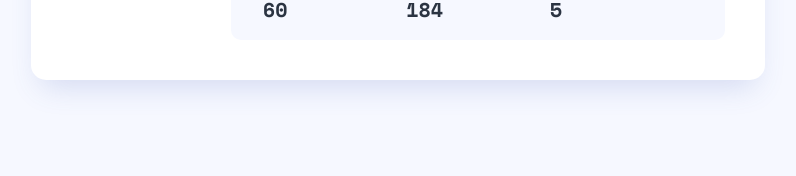
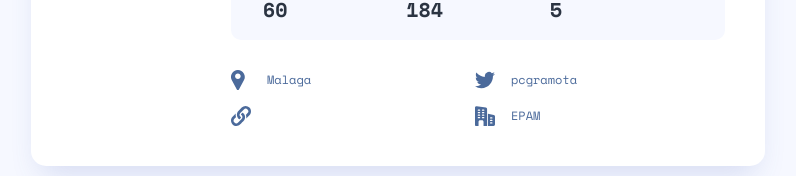
Before and after one commit to hil1ch/developer-finder-ts, a React (Create React App) app: page / in a window 1280 px wide. Shown: the part 484-660 px from the top of the page, without its empty margins (242-1038 px from the left). Built offline with nearby package versions, Linux system fonts and the light colour scheme.

Commit message:
feat: инфо компонент

```diff
--- /dev/null
+++ b/src/components/InfoItem/InfoItem.module.scss
@@ -0,0 +1,36 @@
+:global {
+  body[data-theme='light'] {
+    --info-color: var(--gray-200);
+  }
+
+  body[data-theme='dark'] {
+    --info-color: var(--white);
+  }
+}
+
+.infoItem {
+  color: var(--info-color);
+  font-size: 0.75rem;
+  line-height: 1.5;
+  display: flex;
+  align-items: center;
+
+  svg {
+    fill: var(--info-color);
+    margin-right: 1rem;
+    width: 20px;
+  }
+
+  &.empty {
+    opacity: 0.75;
+  }
+}
+
+.link {
+  text-decoration: none;
+  color: var(--info-color);
+
+  &:hover {
+    text-decoration: underline;
+  }
+}
--- /dev/null
+++ b/src/components/InfoItem/InfoItem.tsx
@@ -0,0 +1,30 @@
+import { ReactNode } from 'react';
+import styles from './InfoItem.module.scss';
+
+export interface InfoItemProps {
+  icon: ReactNode;
+  text? : string | null;
+  isLink?: boolean;
+}
+
+export const InfoItem = ({ icon, text, isLink }: InfoItemProps) => {
+  const currentText = text || 'Not Available';
+  let currentHref = '';
+
+  if (isLink) {
+    currentHref = text && text.startsWith('http') ? text : `https//${text}`;
+  }
+
+  return (
+    <div className={`${styles.infoItem}${text ? '' : ` ${styles.empty}`}`}>
+      {icon}
+      <div>
+        {isLink && text ? (
+          <a href={currentHref} target='_blank' rel='noreferrer' className={styles.link}>
+
+          </a>
+        ) : currentText}
+      </div>
+    </div>
+  )
+}
--- /dev/null
+++ b/src/components/InfoItem/index.ts
@@ -0,0 +1 @@
+export * from './InfoItem';
--- a/src/components/UserCard/UserCard.tsx
+++ b/src/components/UserCard/UserCard.tsx
@@ -2,6 +2,7 @@
 import styles from "./UserCard.module.scss";
 import { LocalGithubUser } from "types/user";
 import { UserTitle } from "components/UserTitle";
+import { UserInfo } from "components/UserInfo";
 
 interface UserCardProps extends LocalGithubUser {}
 
@@ -14,14 +15,20 @@
         name={props.name}
         login={props.login}
       />
-      <p className={`${styles.bio}${props.bio ? '' : ` ${styles.empty}`}`}>
-        {props.bio || 'This profile has no bio'}
+      <p className={`${styles.bio}${props.bio ? "" : ` ${styles.empty}`}`}>
+        {props.bio || "This profile has no bio"}
       </p>
       <UserStat
         repos={props.repos}
         followers={props.followers}
         following={props.following}
       />
+      <UserInfo
+        blog={props.blog}
+        company={props.company}
+        location={props.location}
+        twitter={props.twitter}
+      />
     </div>
   );
 };
--- /dev/null
+++ b/src/components/UserInfo/UserInfo.module.scss
@@ -0,0 +1,11 @@
+.userInfo {
+  display: flex;
+  flex-direction: column;
+  gap: 1rem;
+
+  @media (min-width: 767px) {
+    display: grid;
+    grid-template-rows: repeat(2, 1fr);
+    grid-auto-flow: column;
+  }
+}
--- /dev/null
+++ b/src/components/UserInfo/UserInfo.tsx
@@ -0,0 +1,46 @@
+import { LocalGithubUser } from "types/user";
+import styles from "./UserInfo.module.scss";
+import { InfoItem, InfoItemProps } from "components/InfoItem";
+
+import { ReactComponent as IconCompany } from "assets/icon-company.svg";
+import { ReactComponent as IconLocation } from "assets/icon-location.svg";
+import { ReactComponent as IconTwitter } from "assets/icon-twitter.svg";
+import { ReactComponent as IconBlog } from "assets/icon-website.svg";
+
+interface UserInfoProps
+  extends Pick<LocalGithubUser, "blog" | "company" | "location" | "twitter"> {}
+
+export const UserInfo = ({
+  blog,
+  company,
+  location,
+  twitter,
+}: UserInfoProps) => {
+  const items: InfoItemProps[] = [
+    {
+      icon: <IconLocation />,
+      text: location,
+    },
+    {
+      icon: <IconBlog />,
+      text: blog,
+      isLink: true
+    },
+    {
+      icon: <IconTwitter />,
+      text: twitter,
+    },
+    {
+      icon: <IconCompany />,
+      text: company,
+    },
+  ];
+
+  return (
+    <div className={styles.userInfo}>
+      {items.map((item, index) => (
+        <InfoItem {...item} key={index} />
+      ))}
+    </div>
+  )
+}
--- /dev/null
+++ b/src/components/UserInfo/index.ts
@@ -0,0 +1 @@
+export * from './UserInfo';
```
